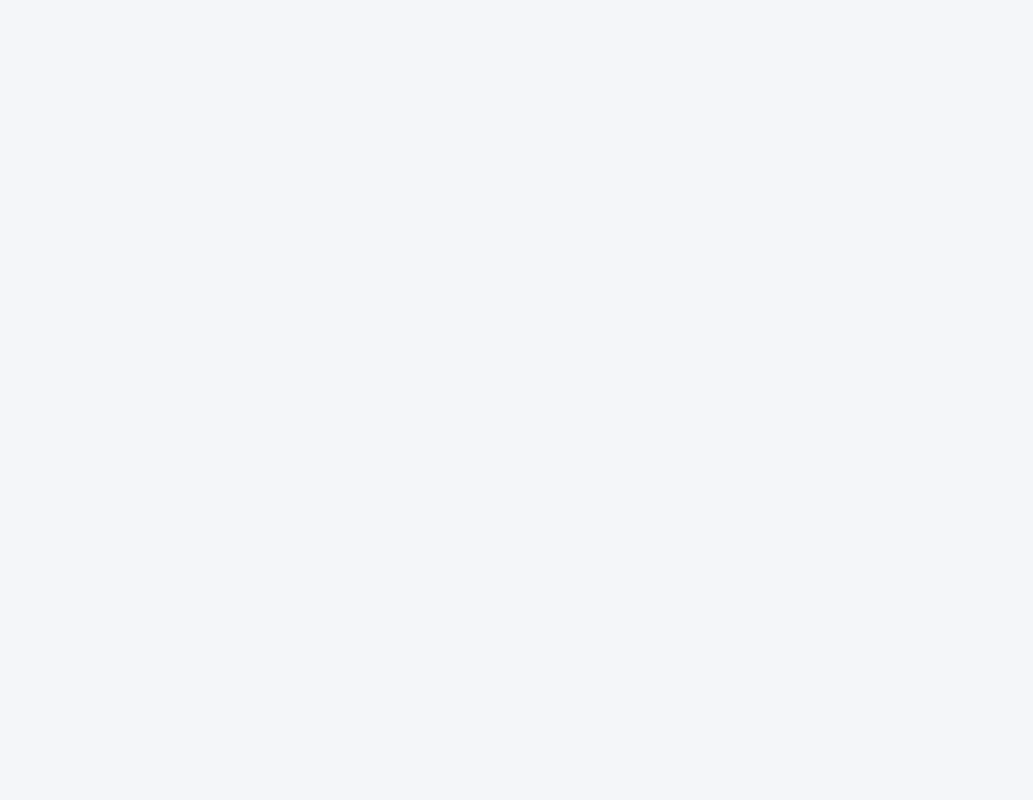
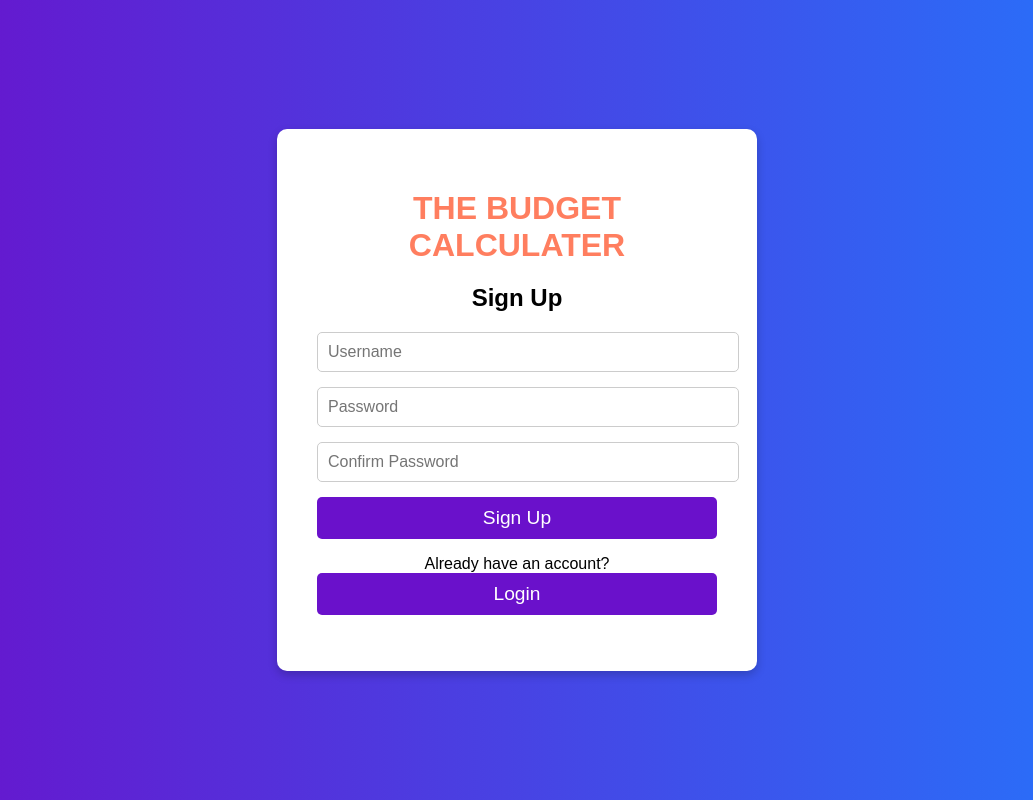
Before and after one commit to Damodya97/tjbudget2025, a React (Create React App) app: page / in a window 1280 px wide. Before the commit this address had no page. Shown: the whole page, without its empty margins (123-1156 px from the left). Built offline with nearby package versions, Linux system fonts and the light colour scheme; no server answers.

Commit message:
first commit

```diff
--- a/src/App.js
+++ b/src/App.js
@@ -11,10 +11,10 @@ function App() {
   return (
     <Router>
        <nav>
-          <Link to="/tjbudget2025"></Link><Link to="/tjbudget2025/login"></Link><Link to="/tjbudget2025/frontpage"></Link><Link to="/tjbudget2025/dashboard"></Link><Link to="/tjbudget2025/dashboard/prevtransaction"></Link>
+          <Link to="/"></Link><Link to="/tjbudget2025/login"></Link><Link to="/tjbudget2025/frontpage"></Link><Link to="/tjbudget2025/dashboard"></Link><Link to="/tjbudget2025/dashboard/prevtransaction"></Link>
       </nav>
       <Routes>
-        <Route path="/tjbudget2025" element={<SignIn />} />
+        <Route path="/" element={<SignIn />} />
         <Route path="/tjbudget2025/login" element={<Login />} />
         <Route path="/frontpage" element={<FrontPage />} />
         <Route path="/dashboard" element={<Dashboard />} />
```
